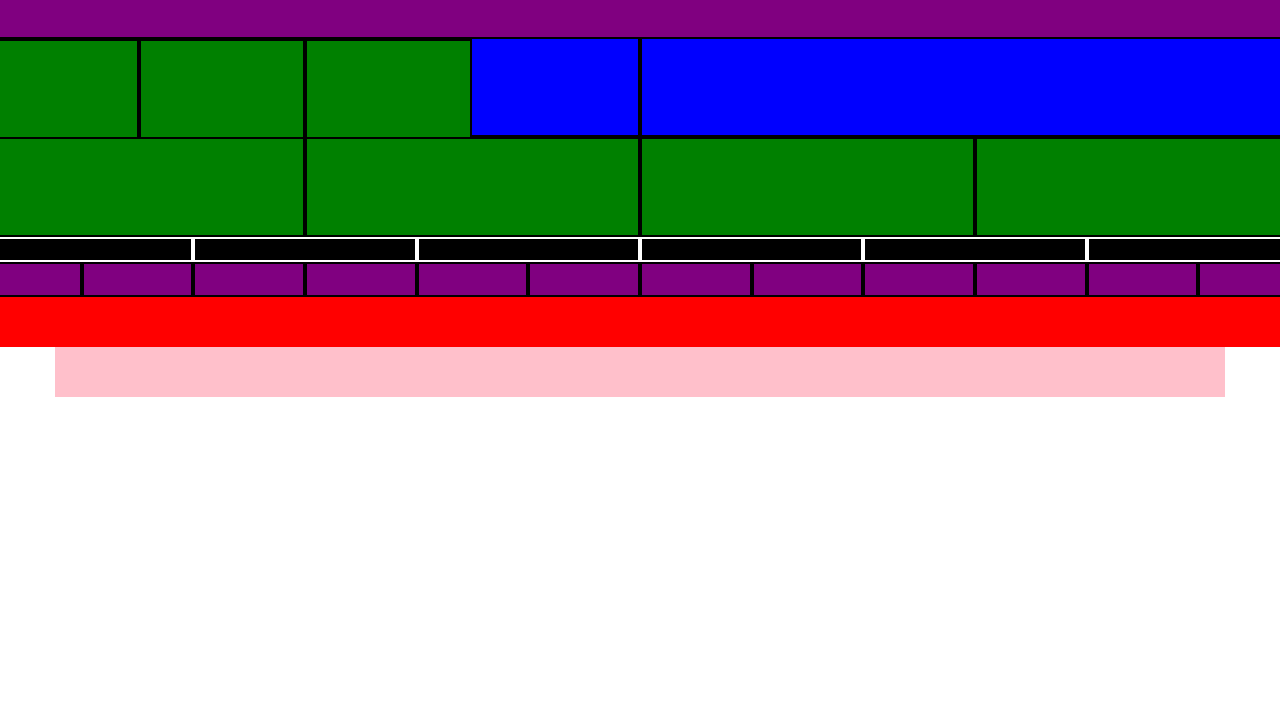
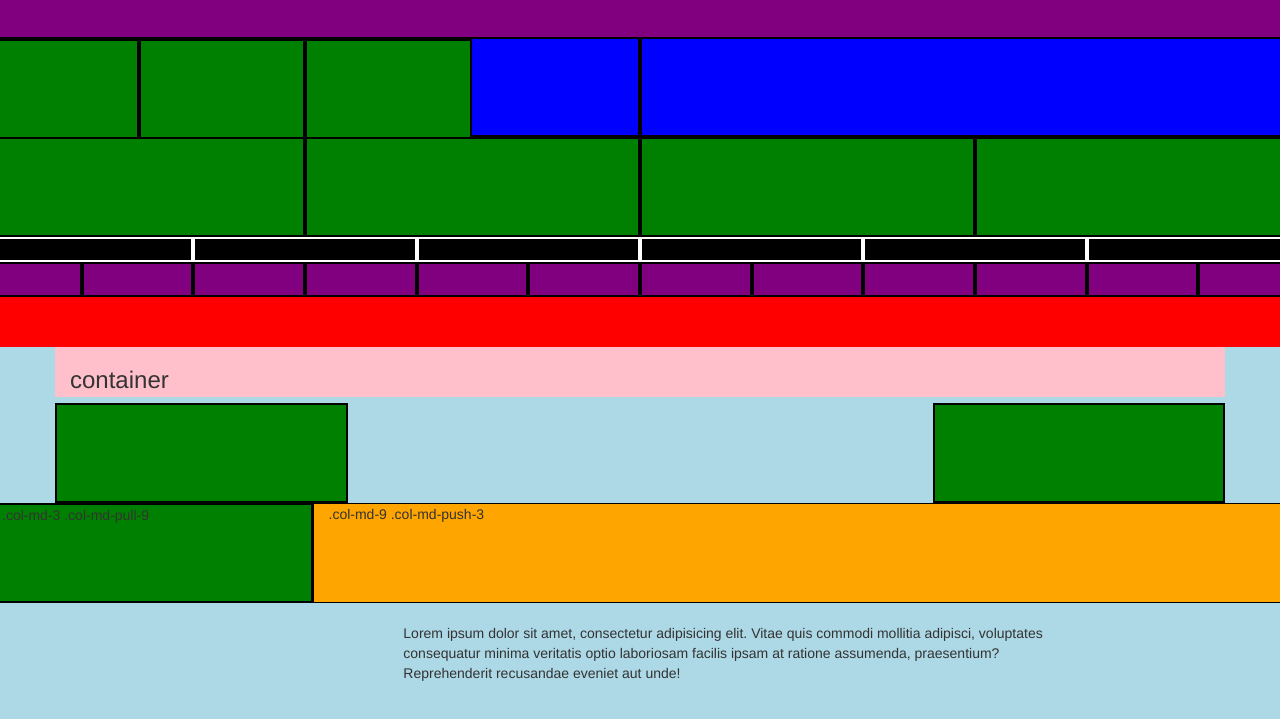
Before and after one commit to lostseeker/day2practice, a plain HTML site: page index.html in a window 1280 px wide. Shown: the part 63-782 px from the top of the page. Drawn offline with Linux system fonts and the light colour scheme.

Commit message:
practice day 3

```diff
--- a/css/stylesheet.css
+++ b/css/stylesheet.css
@@ -1,3 +1,12 @@
+@media only screen and (min-width: 375px) {
+    body {
+        background-color: black;
+    }
+}
+@media only screen and (min-width: 768px) {
+    body {
+        background-color: lightblue;
+      }
 .col-md-12 {
   background-color: purple;
   height: 100px;
@@ -36,3 +45,21 @@
   height: 50px;
   background-color: pink;
 }
+.yellow {
+  back: yellow;
+}
+.col-sm-9 {
+  border:1px solid black;
+  background-color: orange;
+  height: 100px
+}
+.col-sm-3 {
+  border:2px solid black;
+  height: 100px;
+  background-color: green;
+}
+.absolute-lorem {
+  position: absolute;
+  top: 20px;
+  left: 200px;
+}
--- a/index.html
+++ b/index.html
@@ -55,7 +55,27 @@
   <div class="container-fluid"></div>
 </div>
 <div class="container">
+  <div>
+    <h3>container</h3>
+  </div>
+<div class="row">
+    <div class="col-md-3 yellow">
 
+    </div>
+
+    <div class="col-md-offset-6 col-md-3 yellow">
+
+    </div>
+  </div>
+</div>
+<div class="row">
+  <div class="col-sm-9 col-xs-push-3">.col-md-9 .col-md-push-3</div>
+  <div class="col-sm-3 col-md-pull-9">.col-md-3 .col-md-pull-9</div>
+</div>
+<div class="row">
+  <div class="col-md-8 col-md-offset-2">
+    <p class="absolute-lorem">Lorem ipsum dolor sit amet, consectetur adipisicing elit. Vitae quis commodi mollitia adipisci, voluptates consequatur minima veritatis optio laboriosam facilis ipsam at ratione assumenda, praesentium? Reprehenderit recusandae eveniet aut unde!</p>
+  </div>
 </div>
 <script src="js/bootstrap.min.js" type="javascript"></script>
 </body>
```
